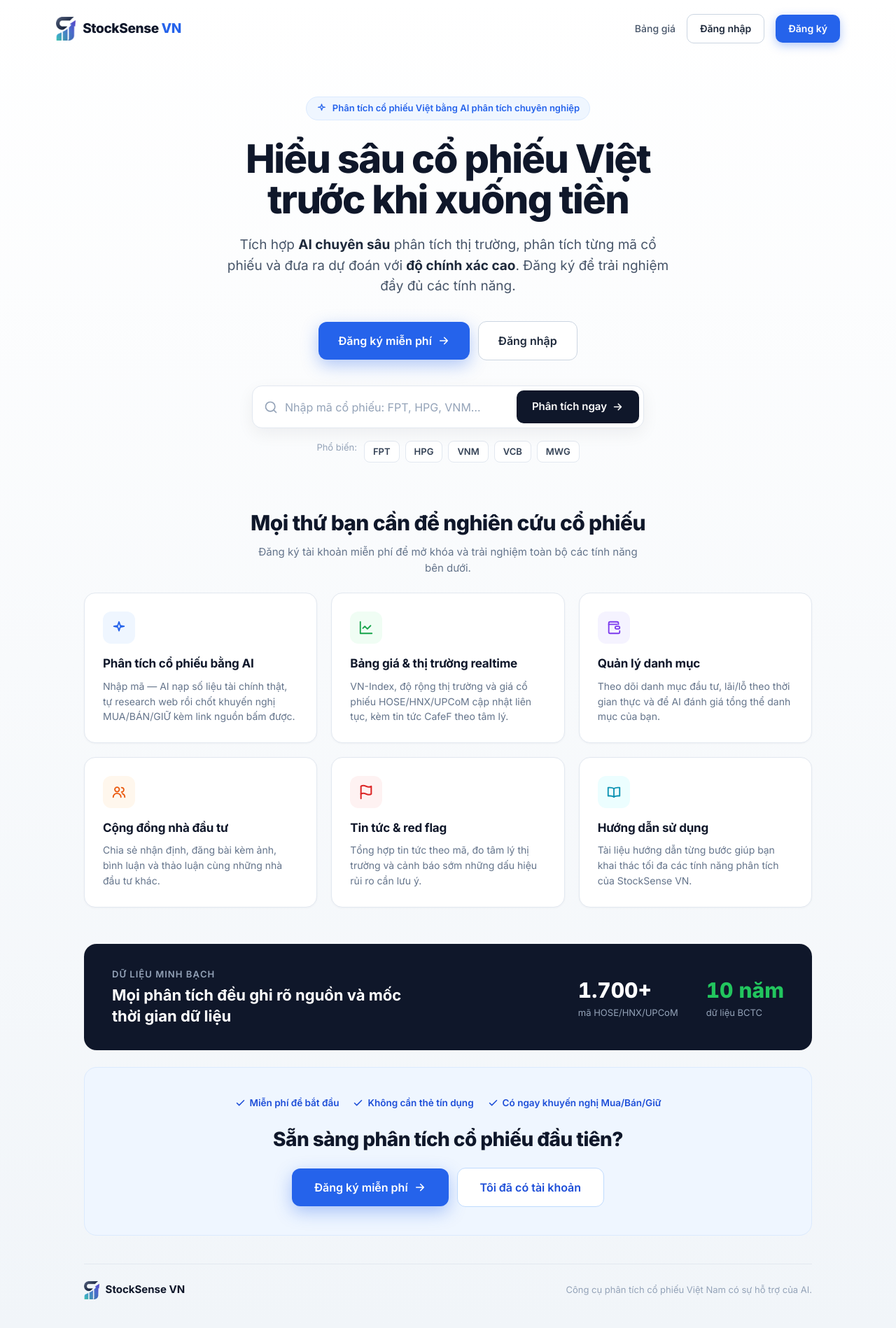
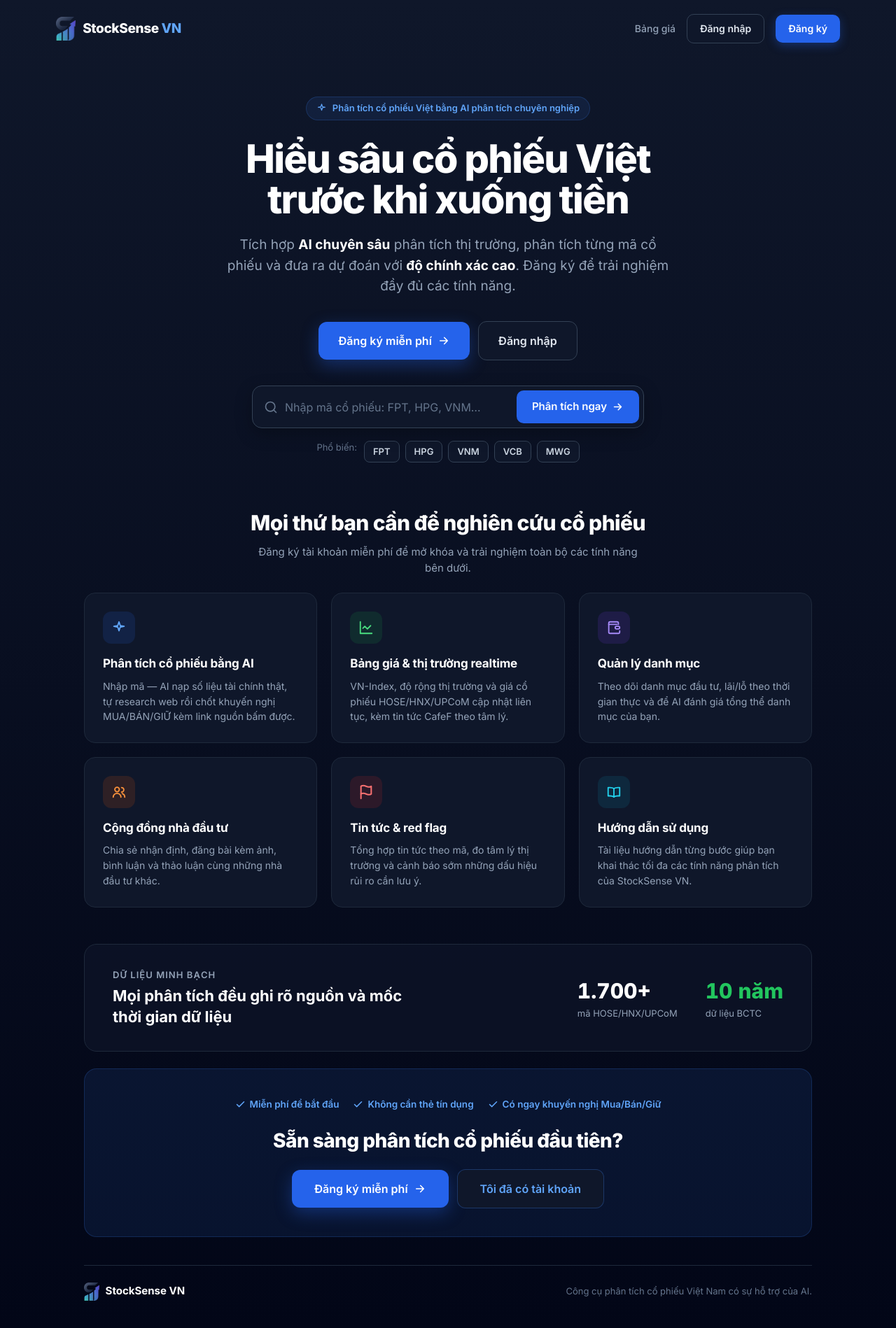
Before and after one commit to kevintruong0511/StockSense, a React (Vite) app in the folder frontend/: page / in a window 1280 px wide. Shown: the whole page at 70% size. Built offline with nearby package versions, Linux system fonts and the light colour scheme; no server answers.

Commit message:
update dark mode for landing page

```diff
--- a/frontend/src/screens/Landing.jsx
+++ b/frontend/src/screens/Landing.jsx
@@ -17,43 +17,43 @@
 const FEATURES = [
   {
     icon: Sparkle,
-    iconColor: '#2563EB',
-    bg: '#EFF6FF',
+    iconColor: '#60A5FA',
+    bg: 'rgba(37,99,235,.14)',
     title: 'Phân tích cổ phiếu bằng AI',
     desc: 'Nhập mã — AI nạp số liệu tài chính thật, tự research web rồi chốt khuyến nghị MUA/BÁN/GIỮ kèm link nguồn bấm được.',
   },
   {
     icon: LineChart,
-    iconColor: '#16A34A',
-    bg: '#F0FDF4',
+    iconColor: '#4ADE80',
+    bg: 'rgba(22,163,74,.14)',
     title: 'Bảng giá & thị trường realtime',
     desc: 'VN-Index, độ rộng thị trường và giá cổ phiếu HOSE/HNX/UPCoM cập nhật liên tục, kèm tin tức CafeF theo tâm lý.',
   },
   {
     icon: Wallet,
-    iconColor: '#7C3AED',
-    bg: '#F5F3FF',
+    iconColor: '#A78BFA',
+    bg: 'rgba(124,58,237,.14)',
     title: 'Quản lý danh mục',
     desc: 'Theo dõi danh mục đầu tư, lãi/lỗ theo thời gian thực và để AI đánh giá tổng thể danh mục của bạn.',
   },
   {
     icon: Users,
-    iconColor: '#EA580C',
-    bg: '#FFF7ED',
+    iconColor: '#FB923C',
+    bg: 'rgba(234,88,12,.14)',
     title: 'Cộng đồng nhà đầu tư',
     desc: 'Chia sẻ nhận định, đăng bài kèm ảnh, bình luận và thảo luận cùng những nhà đầu tư khác.',
   },
   {
     icon: Flag,
-    iconColor: '#DC2626',
-    bg: '#FEF2F2',
+    iconColor: '#F87171',
+    bg: 'rgba(220,38,38,.14)',
     title: 'Tin tức & red flag',
     desc: 'Tổng hợp tin tức theo mã, đo tâm lý thị trường và cảnh báo sớm những dấu hiệu rủi ro cần lưu ý.',
   },
   {
     icon: BookOpen,
-    iconColor: '#0891B2',
-    bg: '#ECFEFF',
+    iconColor: '#22D3EE',
+    bg: 'rgba(8,145,178,.14)',
     title: 'Hướng dẫn sử dụng',
     desc: 'Tài liệu hướng dẫn từng bước giúp bạn khai thác tối đa các tính năng phân tích của StockSense VN.',
   },
@@ -61,25 +61,25 @@
 
 export default function Landing({ onLogin, onRegister, onPricing, onStart, onSelectTicker }) {
   return (
-    <div className="flex min-h-screen flex-col bg-gradient-to-b from-white to-slate-100">
+    <div className="flex min-h-screen flex-col bg-gradient-to-b from-slate-900 to-slate-950">
       {/* top bar */}
       <header className="mx-auto flex w-full max-w-[1200px] items-center justify-between px-10 py-5 max-sm:px-5">
         <div className="flex items-center gap-2.5">
           <Logo className="h-[34px]" />
-          <span className="text-[19px] font-extrabold tracking-[-0.02em]">
-            StockSense<span className="text-blue-600"> VN</span>
+          <span className="text-[19px] font-extrabold tracking-[-0.02em] text-white">
+            StockSense<span className="text-blue-400"> VN</span>
           </span>
         </div>
         <nav className="flex items-center gap-2.5 sm:gap-4">
           <button
             onClick={onPricing}
-            className="hidden text-sm font-medium text-slate-600 transition-colors hover:text-slate-900 sm:inline"
+            className="hidden text-sm font-medium text-slate-400 transition-colors hover:text-white sm:inline"
           >
             Bảng giá
           </button>
           <button
             onClick={onLogin}
-            className="rounded-[10px] border-[1.5px] border-slate-300 bg-white px-[18px] py-2.5 text-sm font-semibold text-slate-800 transition-colors hover:border-slate-400 hover:bg-slate-50 max-sm:px-3.5"
+            className="rounded-[10px] border-[1.5px] border-slate-700 bg-slate-900 px-[18px] py-2.5 text-sm font-semibold text-slate-200 transition-colors hover:border-slate-600 hover:bg-slate-800 max-sm:px-3.5"
           >
             Đăng nhập
           </button>
@@ -94,19 +94,19 @@
 
       {/* hero */}
       <section className="mx-auto w-full max-w-[1000px] px-10 pb-10 pt-14 text-center max-sm:px-5">
-        <div className="mb-[26px] inline-flex items-center gap-2 rounded-full border border-blue-100 bg-blue-50 px-3.5 py-1.5 text-[13px] font-semibold text-blue-600">
+        <div className="mb-[26px] inline-flex items-center gap-2 rounded-full border border-blue-500/20 bg-blue-500/10 px-3.5 py-1.5 text-[13px] font-semibold text-blue-400">
           <Sparkle size={15} />
           Phân tích cổ phiếu Việt bằng AI phân tích chuyên nghiệp
         </div>
-        <h1 className="m-0 mb-5 text-[56px] font-extrabold leading-[1.05] tracking-[-0.03em] [text-wrap:balance] max-md:text-[40px]">
+        <h1 className="m-0 mb-5 text-[56px] font-extrabold leading-[1.05] tracking-[-0.03em] text-white [text-wrap:balance] max-md:text-[40px]">
           Hiểu sâu cổ phiếu Việt
           <br />
           trước khi xuống tiền
         </h1>
-        <p className="mx-auto mb-9 max-w-[640px] text-[19px] leading-[1.55] text-slate-600 [text-wrap:pretty]">
-          Tích hợp <strong className="font-bold text-slate-800">AI chuyên sâu</strong> phân tích thị
+        <p className="mx-auto mb-9 max-w-[640px] text-[19px] leading-[1.55] text-slate-400 [text-wrap:pretty]">
+          Tích hợp <strong className="font-bold text-white">AI chuyên sâu</strong> phân tích thị
           trường, phân tích từng mã cổ phiếu và đưa ra dự đoán với{' '}
-          <strong className="font-bold text-slate-800">độ chính xác cao</strong>. Đăng ký để trải
+          <strong className="font-bold text-white">độ chính xác cao</strong>. Đăng ký để trải
           nghiệm đầy đủ các tính năng.
         </p>
 
@@ -121,7 +121,7 @@
           </button>
           <button
             onClick={onLogin}
-            className="rounded-[12px] border-[1.5px] border-slate-300 bg-white px-7 py-[15px] text-[16px] font-semibold text-slate-800 transition-colors hover:border-slate-400 hover:bg-slate-50"
+            className="rounded-[12px] border-[1.5px] border-slate-700 bg-slate-900 px-7 py-[15px] text-[16px] font-semibold text-slate-200 transition-colors hover:border-slate-600 hover:bg-slate-800"
           >
             Đăng nhập
           </button>
@@ -129,15 +129,15 @@
 
         {/* ticker search — bấm sẽ mời đăng ký để trải nghiệm */}
         <div className="relative mx-auto mb-[18px] max-w-[560px]">
-          <div className="flex items-center gap-2.5 rounded-[14px] border-[1.5px] border-slate-200 bg-white p-1.5 pl-4 shadow-[0_8px_24px_rgba(15,23,42,.06)]">
-            <Search size={20} className="text-slate-400" />
+          <div className="flex items-center gap-2.5 rounded-[14px] border-[1.5px] border-slate-700 bg-slate-900 p-1.5 pl-4 shadow-[0_8px_24px_rgba(0,0,0,.25)]">
+            <Search size={20} className="text-slate-500" />
             <input
               placeholder="Nhập mã cổ phiếu: FPT, HPG, VNM…"
-              className="min-w-0 flex-1 border-0 bg-transparent text-base text-slate-900 outline-none placeholder:text-slate-400"
+              className="min-w-0 flex-1 border-0 bg-transparent text-base text-slate-100 outline-none placeholder:text-slate-500"
             />
             <button
               onClick={onStart}
-              className="flex items-center gap-[7px] rounded-[10px] bg-slate-900 px-[22px] py-3 text-[15px] font-semibold text-white transition-colors hover:bg-slate-800 max-sm:px-4"
+              className="flex items-center gap-[7px] rounded-[10px] bg-blue-600 px-[22px] py-3 text-[15px] font-semibold text-white transition-colors hover:bg-blue-700 max-sm:px-4"
             >
               Phân tích ngay
               <ArrowRight size={17} />
@@ -145,12 +145,12 @@
           </div>
         </div>
         <div className="flex flex-wrap justify-center gap-2">
-          <span className="mr-0.5 text-[13px] text-slate-400">Phổ biến:</span>
+          <span className="mr-0.5 text-[13px] text-slate-500">Phổ biến:</span>
           {CHIPS.map((code) => (
             <button
               key={code}
               onClick={() => onSelectTicker(code)}
-              className="tnum rounded-lg border border-slate-200 bg-white px-3 py-[5px] text-[13px] font-semibold text-slate-700 transition-colors hover:border-slate-300"
+              className="tnum rounded-lg border border-slate-700 bg-slate-900 px-3 py-[5px] text-[13px] font-semibold text-slate-300 transition-colors hover:border-slate-600"
             >
               {code}
             </button>
@@ -161,10 +161,10 @@
       {/* feature cards */}
       <section className="mx-auto w-full max-w-[1120px] px-10 pb-5 pt-6 max-sm:px-5">
         <div className="mb-6 text-center">
-          <h2 className="m-0 text-[30px] font-extrabold tracking-[-0.02em] max-md:text-[24px]">
+          <h2 className="m-0 text-[30px] font-extrabold tracking-[-0.02em] text-white max-md:text-[24px]">
             Mọi thứ bạn cần để nghiên cứu cổ phiếu
           </h2>
-          <p className="mx-auto mt-2 max-w-[560px] text-[15px] text-slate-500">
+          <p className="mx-auto mt-2 max-w-[560px] text-[15px] text-slate-400">
             Đăng ký tài khoản miễn phí để mở khóa và trải nghiệm toàn bộ các tính năng bên dưới.
           </p>
         </div>
@@ -174,7 +174,7 @@
             return (
               <div
                 key={f.title}
-                className="rounded-2xl border border-slate-200 bg-white p-[26px] shadow-[0_1px_3px_rgba(15,23,42,.04)] transition-shadow hover:shadow-[0_8px_24px_rgba(15,23,42,.08)]"
+                className="rounded-2xl border border-slate-800 bg-slate-900 p-[26px] transition-colors hover:border-slate-700"
               >
                 <div
                   className="mb-4 flex h-[46px] w-[46px] items-center justify-center rounded-xl"
@@ -182,8 +182,8 @@
                 >
                   <Icon size={22} style={{ color: f.iconColor }} />
                 </div>
-                <h3 className="m-0 mb-2 text-[17px] font-bold tracking-[-0.01em]">{f.title}</h3>
-                <p className="m-0 text-sm leading-[1.55] text-slate-500">{f.desc}</p>
+                <h3 className="m-0 mb-2 text-[17px] font-bold tracking-[-0.01em] text-white">{f.title}</h3>
+                <p className="m-0 text-sm leading-[1.55] text-slate-400">{f.desc}</p>
               </div>
             )
           })}
@@ -192,7 +192,7 @@
 
       {/* trust strip */}
       <section className="mx-auto mt-8 w-full max-w-[1120px] px-10 max-sm:px-5">
-        <div className="flex flex-wrap items-center justify-between gap-8 rounded-[18px] bg-slate-900 px-10 py-[34px] max-sm:px-6">
+        <div className="flex flex-wrap items-center justify-between gap-8 rounded-[18px] border border-slate-800 bg-slate-900/60 px-10 py-[34px] max-sm:px-6">
           <div>
             <div className="mb-1.5 text-[13px] font-semibold uppercase tracking-[0.08em] text-slate-400">
               Dữ liệu minh bạch
@@ -216,8 +216,8 @@
 
       {/* CTA cuối — mời đăng ký trải nghiệm */}
       <section className="mx-auto mt-6 w-full max-w-[1120px] px-10 max-sm:px-5">
-        <div className="flex flex-col items-center gap-5 rounded-[18px] border border-blue-100 bg-blue-50 px-10 py-10 text-center max-sm:px-6">
-          <div className="flex flex-wrap items-center justify-center gap-x-5 gap-y-1.5 text-[13.5px] font-semibold text-blue-700">
+        <div className="flex flex-col items-center gap-5 rounded-[18px] border border-blue-500/20 bg-blue-500/10 px-10 py-10 text-center max-sm:px-6">
+          <div className="flex flex-wrap items-center justify-center gap-x-5 gap-y-1.5 text-[13.5px] font-semibold text-blue-400">
             <span className="inline-flex items-center gap-1.5">
               <Check size={15} /> Miễn phí để bắt đầu
             </span>
@@ -228,7 +228,7 @@
               <Check size={15} /> Có ngay khuyến nghị Mua/Bán/Giữ
             </span>
           </div>
-          <h2 className="m-0 text-[28px] font-extrabold tracking-[-0.02em] max-md:text-[22px]">
+          <h2 className="m-0 text-[28px] font-extrabold tracking-[-0.02em] text-white max-md:text-[22px]">
             Sẵn sàng phân tích cổ phiếu đầu tiên?
           </h2>
           <div className="flex flex-wrap items-center justify-center gap-3">
@@ -241,7 +241,7 @@
             </button>
             <button
               onClick={onLogin}
-              className="rounded-[12px] border-[1.5px] border-blue-200 bg-white px-8 py-[15px] text-[16px] font-semibold text-blue-700 transition-colors hover:border-blue-300"
+              className="rounded-[12px] border-[1.5px] border-blue-500/30 bg-slate-900 px-8 py-[15px] text-[16px] font-semibold text-blue-400 transition-colors hover:border-blue-400/50"
             >
               Tôi đã có tài khoản
             </button>
@@ -251,12 +251,12 @@
 
       {/* footer */}
       <footer className="mx-auto mb-0 mt-auto w-full max-w-[1120px] p-10 max-sm:px-5">
-        <div className="flex flex-wrap items-center justify-between gap-4 border-t border-slate-200 pt-6">
+        <div className="flex flex-wrap items-center justify-between gap-4 border-t border-slate-800 pt-6">
           <div className="flex items-center gap-[9px]">
             <Logo className="h-[26px]" />
-            <span className="text-[15px] font-bold">StockSense VN</span>
+            <span className="text-[15px] font-bold text-white">StockSense VN</span>
           </div>
-          <span className="text-[13px] text-slate-400">
+          <span className="text-[13px] text-slate-500">
             Công cụ phân tích cổ phiếu Việt Nam có sự hỗ trợ của AI.
           </span>
         </div>
```
